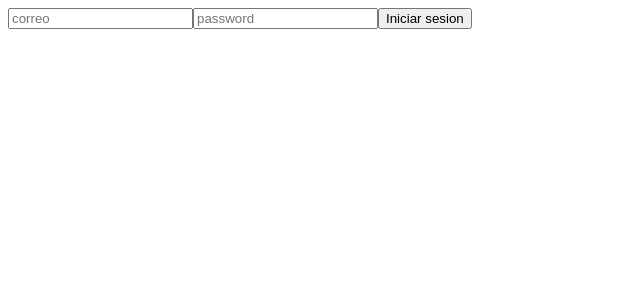
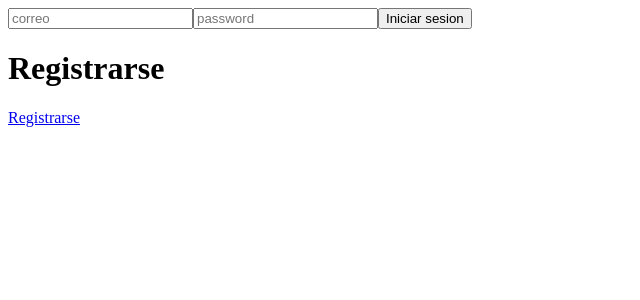
Before and after one commit to camilo-a-g-z/prueba-tecnica, a React (Vite) app in the folder prueba-tecnica/: page / in a window 1280 px wide. Shown: the top 300 px of the page, without its empty margins (0-640 px from the left). Built offline with nearby package versions, Linux system fonts and the light colour scheme; no server answers.

Commit message:
Se corrige problema de routing

```diff
--- a/prueba-tecnica/src/components/Pages/Login/Login.jsx
+++ b/prueba-tecnica/src/components/Pages/Login/Login.jsx
@@ -9,6 +9,7 @@ const Login = () => {
     const password = e.target.password.value;
     try {
       const user = await loginService.login(email, password);
+      window.location.href = "/";
       console.log(user);
     } catch (error) {
       console.log(error);
@@ -21,6 +22,8 @@ const Login = () => {
         <input type="text" placeholder="password" id="password" />
         <button>Iniciar sesion</button>
       </form>
+      <h1>Registrarse</h1>
+      <a href="/signup">Registrarse</a>
     </div>
   );
 };
--- a/prueba-tecnica/src/components/Pages/Signup/Signup.jsx
+++ b/prueba-tecnica/src/components/Pages/Signup/Signup.jsx
@@ -28,6 +28,8 @@ const Signup = () => {
         <input type="text" placeholder="password" id="password" />
         <button>Registrarse</button>
       </form>
+      <h1>Iniciar sesion</h1>
+      <a href="/">Iniciar sesion</a>
     </div>
   );
 };
--- a/prueba-tecnica/src/services/login.service.js
+++ b/prueba-tecnica/src/services/login.service.js
@@ -52,6 +52,8 @@ export const loginService = {
       const user = signOut(auth)
         .then(() => {
           console.log("sesion cerrada");
+          //redireccionar a login
+          window.location = "/";
         })
         .catch((error) => {
           console.log(error);
```
Also changed, not shown: prueba-tecnica/src/routes.jsx (deleted).
